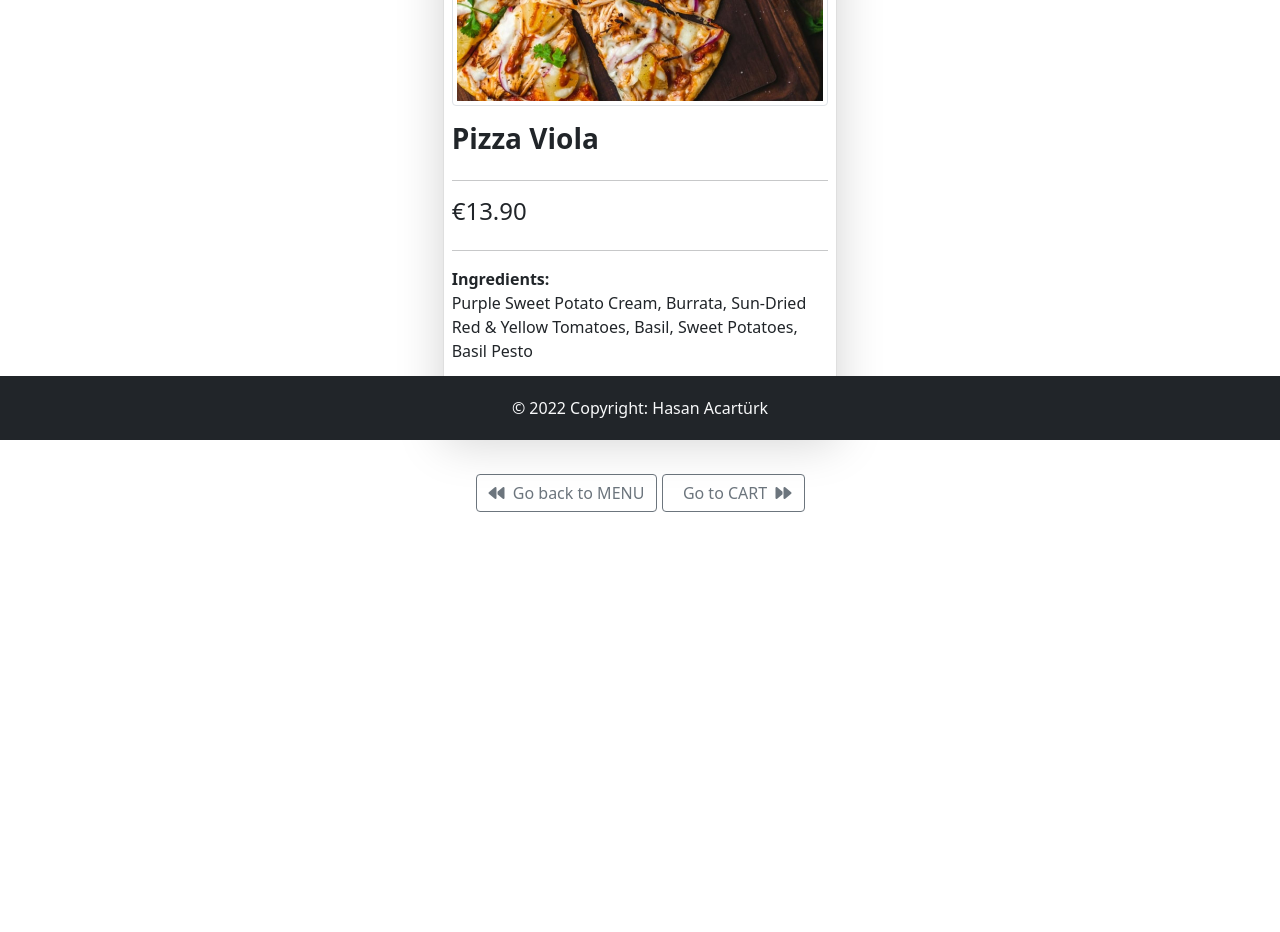
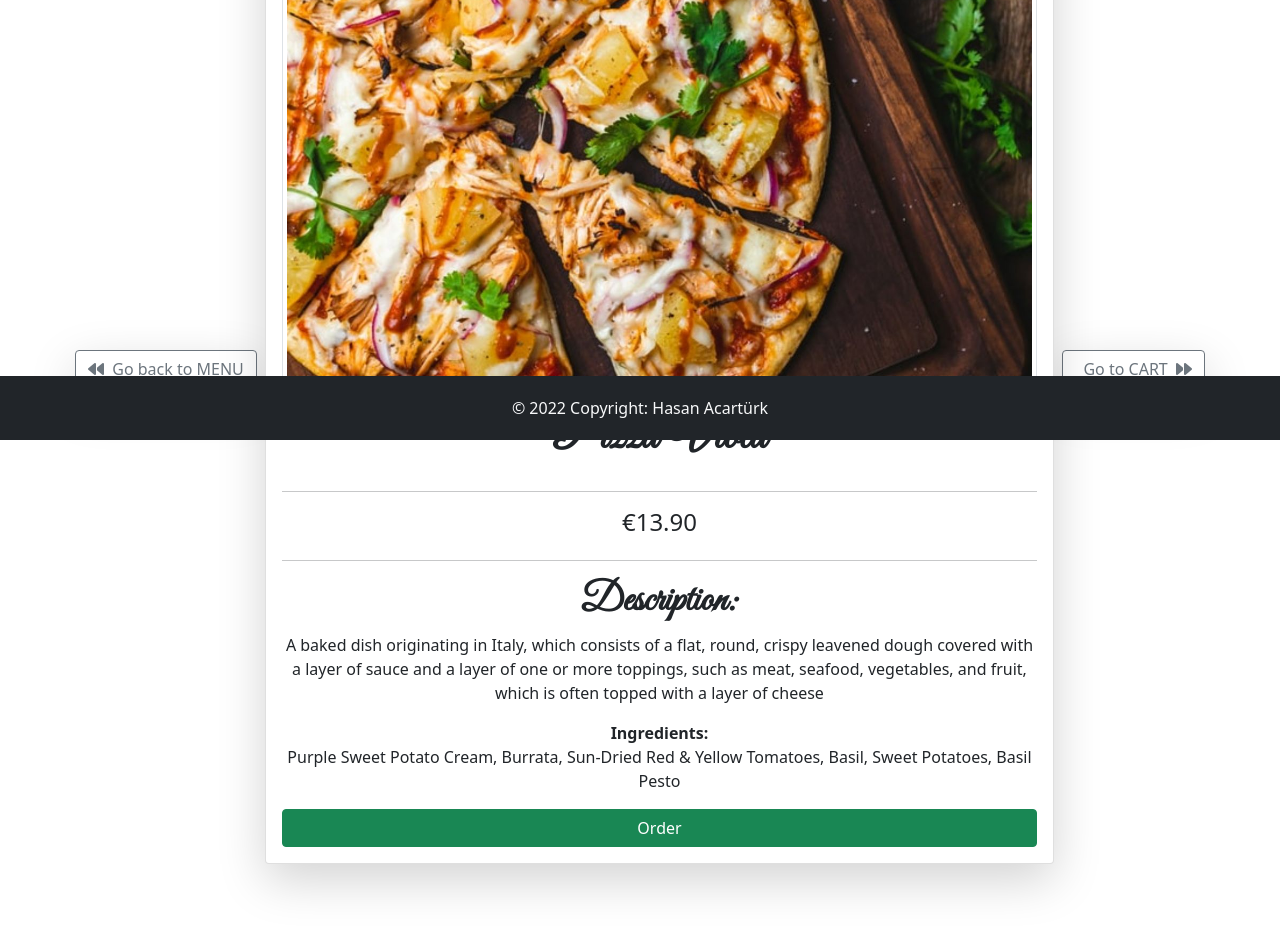
Before and after one commit to hsntrk/FE16-CR6-HasanAcartuerk, an Angular app: page /menu/products/0 in a window 1280 px wide. Shown: the part 360-1292 px from the top of the page. Before the commit the page ends 920 px from the top, so only its background shows below. Built offline with nearby package versions, Linux system fonts and the light colour scheme.

Commit message:
added longdescription change in details component html

```diff
--- a/src/app/IProducts.ts
+++ b/src/app/IProducts.ts
@@ -4,4 +4,5 @@ export interface IProducts {
   description?: string; // optional property
   image?: string; // images
   availability: boolean;
+  longdescription: string;
 }
--- a/src/app/product-details/product-details.component.css
+++ b/src/app/product-details/product-details.component.css
@@ -2,3 +2,8 @@ h2 {
     font-family: 'Great Vibes', cursive;
     font-size: 3rem;
 }
+
+h3 {
+    font-family: 'Great Vibes', cursive;
+    font-size: 2.5rem;
+}
--- a/src/app/product-details/product-details.component.html
+++ b/src/app/product-details/product-details.component.html
@@ -1,19 +1,26 @@
 <h2 class="text-center">Product Details</h2>
 
-<div class="d-flex justify-content-center m-5" *ngIf="product">
-  <div class="card col-lg-4 p-2 shadow-lg">
+
+<div class="d-flex justify-content-center align-items-center m-5" *ngIf="product">
+  <button type="button" class="btn btn-outline-secondary rounded shadow-lg" routerLink="/menu"><i class="fa-solid fa-backward"></i>&nbsp; Go back to MENU</button>
+  <div class="card p-2 shadow-lg col-8 p-3 m-2 mb-5 text-center">
     <img class="img-thumbnail mb-3" src="{{ product.image}}" alt="" srcset="">
-    <h3 class="fw-bold">{{ product.name }}</h3>
+    <h2 class="fw-bold text-center">{{ product.name }}</h2>
     <hr>
     <h4>{{ product.price | currency:'EUR' }}</h4>
     <hr>
+    <h3><strong>Description:</strong></h3>
+    <p>{{ product.longdescription }}</p>
     <p><strong>Ingredients:</strong><br>{{ product.description }}</p>
 
     <button type="button" class="btn btn-success rounded" (click)="addToCart()">Order</button>
   </div>
+  <button type="button" class="btn btn-outline-secondary rounded shadow-lg" routerLink="/cart">&nbsp; Go to CART &nbsp;<i class="fa-solid fa-forward"></i></button>
+</div>
 
-</div>
-<div class="d-flex justify-content-center m-5">
+<!-- used before at the bottom -->
+
+<!-- <div class="d-flex justify-content-center m-5">
   <button type="button" class="btn btn-outline-secondary rounded" routerLink="/menu"><i class="fa-solid fa-backward"></i>&nbsp; Go back to MENU</button>&nbsp;
   <button type="button" class="btn btn-outline-secondary rounded" routerLink="/cart">&nbsp; Go to CART &nbsp;<i class="fa-solid fa-forward"></i></button>
-</div>
+</div> -->
--- a/src/app/products.ts
+++ b/src/app/products.ts
@@ -6,6 +6,8 @@ export const products = [
       'Purple Sweet Potato Cream, Burrata, Sun-Dried Red & Yellow Tomatoes, Basil, Sweet Potatoes, Basil Pesto',
     image: '/assets/img/pizza_viola.jpg',
     availability: true,
+    longdescription:
+      'A baked dish originating in Italy, which consists of a flat, round, crispy leavened dough covered with a layer of sauce and a layer of one or more toppings, such as meat, seafood, vegetables, and fruit, which is often topped with a layer of cheese',
   },
 
   {
@@ -15,6 +17,8 @@ export const products = [
       'Pumpkin cream, mozzarella, grilled aubergine, grilled zucchini, yellow tomatoes, pistachio crumble, rocket',
     image: '/assets/img/pizza_arancione.jpg',
     availability: true,
+    longdescription:
+      'Pizza is often considered to be a savory food made into a round shape and cut into wedges for serving. However, as foods change, Pizza has evolved to be formed into round, rectangular and square shapes with a wide variety of ingredients being used to make the toppings for the baked crust.',
   },
 
   {
@@ -24,6 +28,8 @@ export const products = [
       'Zucchini cream, vegan feta cheese, mozzarella, pine nuts, pomegranate, basil pesto, oregano',
     image: '/assets/img/pizza_verde.jpg',
     availability: false,
+    longdescription:
+      "Vegetarian Pizza Verde with green pesto, two different types of cheese and crunchy walnuts - you've never experienced pizza like this. Specially prepared in the wood oven.",
   },
 
   {
@@ -32,6 +38,8 @@ export const products = [
     description: 'Tomato sauce, vegan mozzarella, basil',
     image: '/assets/img/pizza_margherita.jpg',
     availability: true,
+    longdescription:
+      'The Pizza Margherita is a classic Italian pizza with few ingredients. But it shows that less is sometimes more and has the three colors of the tricolore of Italy: green (basil), white (mozzarella) and red (tomato). This pizza was composed in Naples in 1889 for the visit of Princess Margherita of Savoy.',
   },
 
   {
@@ -40,6 +48,8 @@ export const products = [
     description: 'Tomato sauce, vegan mozzarella, salami, pepper, basil',
     image: '/assets/img/pizza_salami.jpg',
     availability: true,
+    longdescription:
+      "The delicious classic salami pizza that you can't go wrong with. Depending on your taste, you can use a classic salami or one of the spicy variants, e.g. B. with pepper, chili peppers or garlic. However, the decisive factor for a good salami pizza is that you use delicious cheese and high-quality salami.",
   },
 
   {
@@ -49,6 +59,8 @@ export const products = [
       'Penne, Gorgonzola cheese, butter, milk, cream, parmesan, salt, pepper',
     image: '/assets/img/penne_gorgonzola.jpg',
     availability: true,
+    longdescription:
+      'With its mix of calcium and phosphorus from the blue cheese, the gorgonzola sauce is ideal for strong bones and teeth. The contained lactic acid bacteria ensure a healthy intestinal flora and strengthen the immune system. The noble molds also have a positive effect on health.',
   },
   {
     name: 'Tiramisu',
@@ -57,5 +69,7 @@ export const products = [
       'marcarpone, milk, sugger, amaretto, almond liqueur, biskuits, cold espresso ',
     image: '/assets/img/tiramisu.jpg',
     availability: true,
+    longdescription:
+      "Delicious mascarpone cream, ladyfingers, amaretto or Marsala (Italian dessert wine), espresso and cocoa powder - who doesn't have a mouth watering? Tiramisu: This is probably one of the most famous desserts from Italy and enjoys great popularity all over the world. Tiramisu is available in many different variations and it is always a pleasure",
   },
 ];
```
